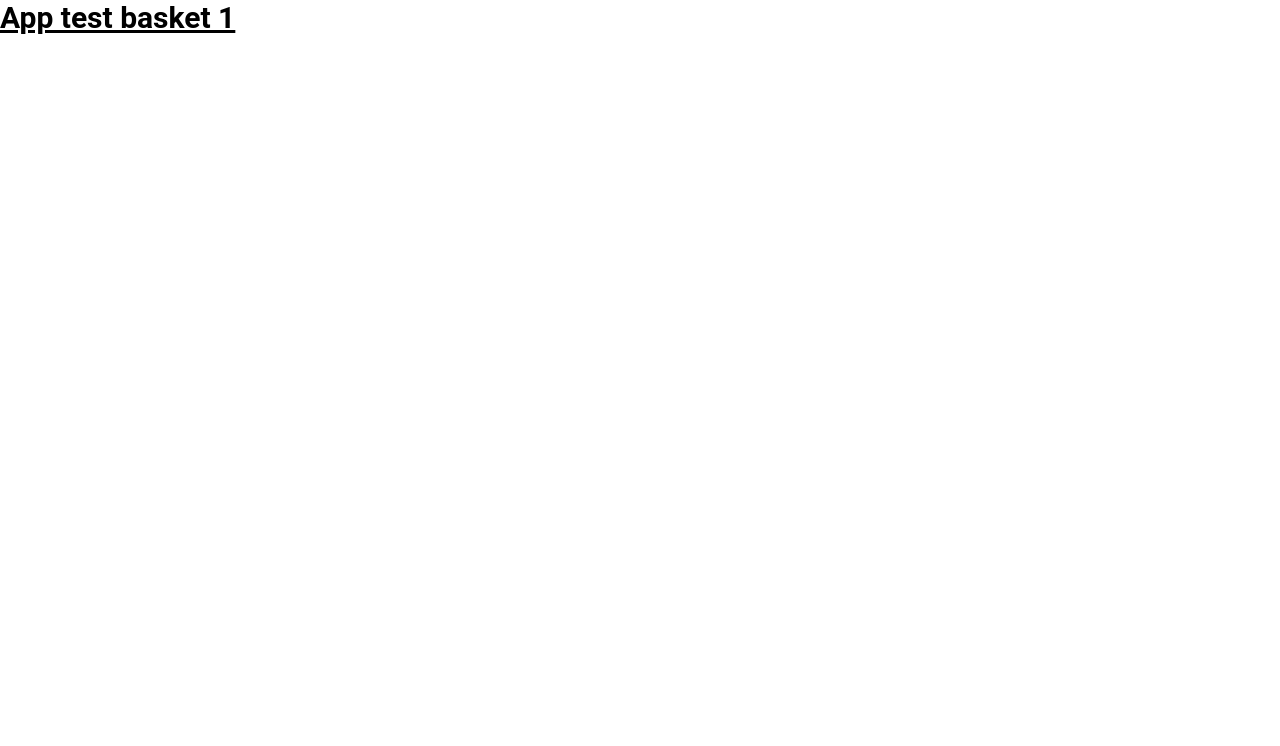
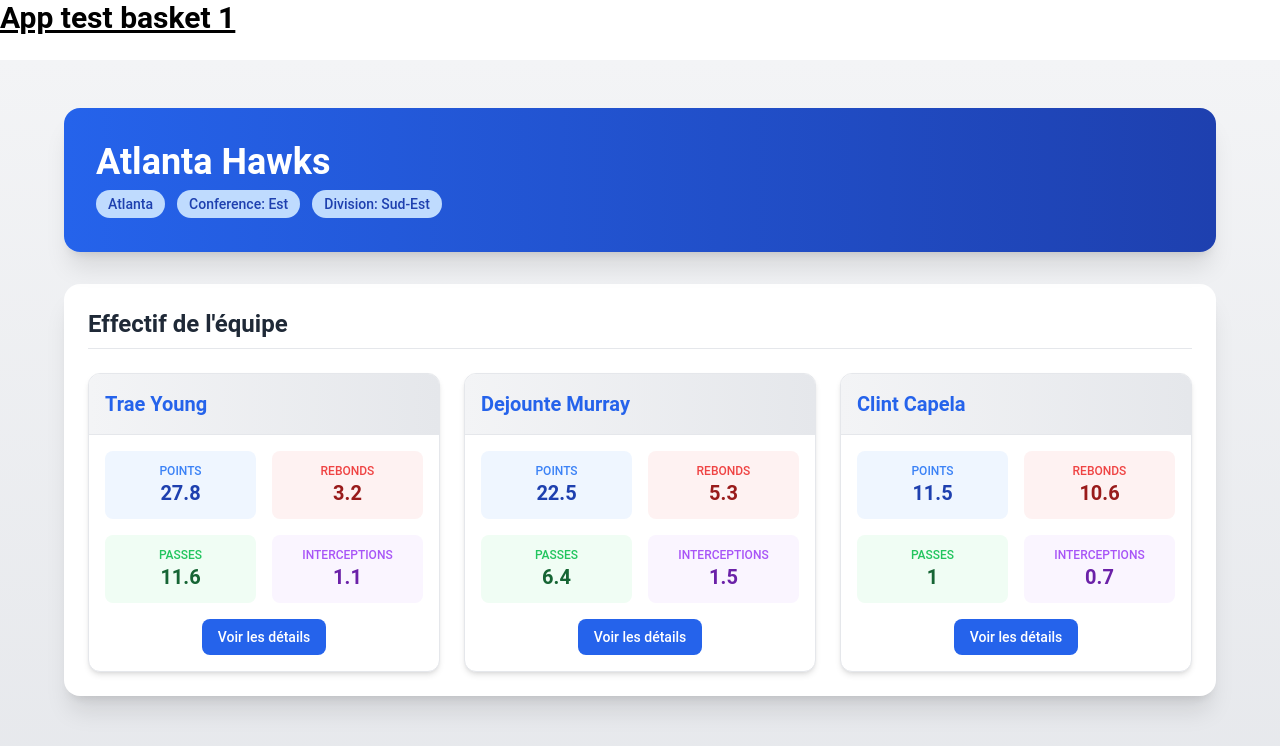
Before and after one commit to malaminebah/nbafilter-, a React (Vite) app: page /team/1 in a window 1280 px wide. Before the commit this address had no page. Shown: the top 746 px of the page. Built offline with nearby package versions, Linux system fonts and the light colour scheme.

Commit message:
feat: add team details page

```diff
--- a/src/App.tsx
+++ b/src/App.tsx
@@ -1,6 +1,7 @@
 import React from 'react';
 import AllTeams from './pages/AllTeam';
 import { Routes, Route, Link } from 'react-router-dom';
+import TeamDetails from './pages/TeamDetails';
 
 
 function App() {
@@ -11,6 +12,8 @@
     </Link>
       <Routes>
         <Route path="/" element={<AllTeams />} />
+        {/* <Route path="/player/:playerName" element={<PlayerDetails />} /> */}
+        <Route path="/team/:teamId" element={<TeamDetails />} />
       </Routes>
     </>
   )
--- /dev/null
+++ b/src/pages/TeamDetails.tsx
@@ -0,0 +1,112 @@
+import React from 'react';
+import { Link, useParams } from 'react-router-dom';
+import { allTeams } from '../../data/NbaTeams';
+
+const TeamDetails: React.FC = () => {
+  const { teamId } = useParams<{ teamId: string }>();
+
+  console.log('Team ID:', teamId);
+  console.log('All Teams:', allTeams);
+
+  // Recherche de l'équipe par son ID
+  const team = allTeams.find(t => t.id === Number(teamId));
+  console.log('Found Team:', team);
+
+  if (!team) {
+    return (
+      <div className="flex justify-center items-center h-screen">
+        <div className="text-center bg-white shadow-xl rounded-xl p-10 max-w-md">
+          <svg xmlns="http://www.w3.org/2000/svg" className="h-16 w-16 text-red-500 mx-auto mb-4" fill="none" viewBox="0 0 24 24" stroke="currentColor">
+            <path strokeLinecap="round" strokeLinejoin="round" strokeWidth={2} d="M12 9v2m0 4h.01m-6.938 4h13.856c1.54 0 2.502-1.667 1.732-3L13.732 4c-.77-1.333-2.694-1.333-3.464 0L3.34 16c-.77 1.333.192 3 1.732 3z" />
+          </svg>
+          <h1 className="text-3xl font-bold text-red-600 mb-2">Équipe non trouvée</h1>
+          <p className="text-gray-600 mt-2">L'équipe que vous recherchez n'existe pas.</p>
+        </div>
+      </div>
+    );
+  }
+
+  return (
+    <div className="min-h-screen bg-gradient-to-b from-gray-100 to-gray-200 py-12 px-4 sm:px-6 lg:px-8">
+      <div className="max-w-6xl mx-auto">
+
+        {/* Header Card */}
+        <div className="bg-white rounded-2xl shadow-xl overflow-hidden mb-8 transform transition-all hover:shadow-2xl">
+          <div className="bg-gradient-to-r from-blue-600 to-blue-800 h-36 flex items-center">
+            <div className="px-8">
+              <h1 className="text-4xl font-bold text-white">{team.full_name}</h1>
+              <div className="flex space-x-3 mt-2">
+                <span className="bg-blue-200 text-blue-800 px-3 py-1 rounded-full text-sm font-medium">{team.city}</span>
+                <span className="bg-blue-200 text-blue-800 px-3 py-1 rounded-full text-sm font-medium">Conference: {team.conference}</span>
+                <span className="bg-blue-200 text-blue-800 px-3 py-1 rounded-full text-sm font-medium">Division: {team.division}</span>
+              </div>
+            </div>
+          </div>
+        </div>
+
+        {/* Liste des joueurs */}
+        <div className="bg-white rounded-2xl shadow-xl p-6 mb-8">
+          <h2 className="text-2xl font-bold text-gray-800 mb-6 border-b pb-2">Effectif de l'équipe</h2>
+
+          <div className="grid grid-cols-1 md:grid-cols-2 lg:grid-cols-3 gap-6">
+            {team.players.map((player, index) => (
+              <div key={index} className="bg-white border border-gray-200 rounded-xl shadow-md overflow-hidden transform transition-all hover:shadow-lg hover:scale-105">
+                <div className="bg-gradient-to-r from-gray-100 to-gray-200 p-4 border-b">
+                  <Link
+                    to={`/player/${encodeURIComponent(player.nom)}`}
+                    className="text-xl font-bold text-blue-600 hover:text-blue-800 transition-colors"
+                  >
+                    {player.nom}
+                  </Link>
+                </div>
+
+                <div className="p-4">
+                  <div className="grid grid-cols-2 gap-4">
+                    <div className="bg-blue-50 rounded-lg p-3 text-center">
+                      <p className="text-xs font-medium text-blue-500 uppercase">Points</p>
+                      <p className="text-xl font-bold text-blue-800">{player.points}</p>
+                    </div>
+                    <div className="bg-red-50 rounded-lg p-3 text-center">
+                      <p className="text-xs font-medium text-red-500 uppercase">Rebonds</p>
+                      <p className="text-xl font-bold text-red-800">{player.rebonds}</p>
+                    </div>
+                    <div className="bg-green-50 rounded-lg p-3 text-center">
+                      <p className="text-xs font-medium text-green-500 uppercase">Passes</p>
+                      <p className="text-xl font-bold text-green-800">{player.passes}</p>
+                    </div>
+                    <div className="bg-purple-50 rounded-lg p-3 text-center">
+                      <p className="text-xs font-medium text-purple-500 uppercase">Interceptions</p>
+                      <p className="text-xl font-bold text-purple-800">{player.interceptions}</p>
+                    </div>
+                  </div>
+
+                  <div className="mt-4 text-center">
+                    <Link
+                      to={`/player/${encodeURIComponent(player.nom)}`}
+                      className="inline-block bg-blue-600 hover:bg-blue-700 text-white font-medium py-2 px-4 rounded-lg transition-colors text-sm"
+                    >
+                      Voir les détails
+                    </Link>
+                  </div>
+                </div>
+              </div>
+            ))}
+          </div>
+
+          {team.players.length === 0 && (
+            <div className="bg-gray-50 rounded-xl p-8 text-center">
+              <svg xmlns="http://www.w3.org/2000/svg" className="h-10 w-10 text-gray-400 mx-auto mb-2" fill="none" viewBox="0 0 24 24" stroke="currentColor">
+                <path strokeLinecap="round" strokeLinejoin="round" strokeWidth={2} d="M13 16h-1v-4h-1m1-4h.01M21 12a9 9 0 11-18 0 9 9 0 0118 0z" />
+              </svg>
+              <p className="text-gray-500 font-medium">
+                Aucun joueur disponible pour cette équipe
+              </p>
+            </div>
+          )}
+        </div>
+      </div>
+    </div>
+  );
+};
+
+export default TeamDetails;
```
